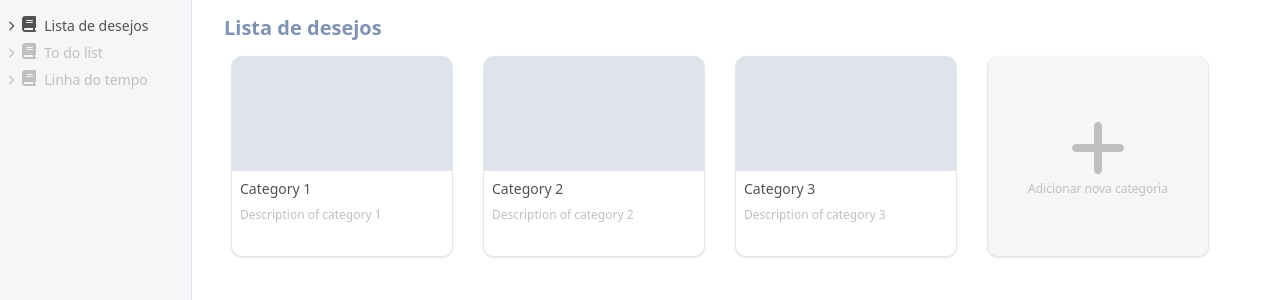
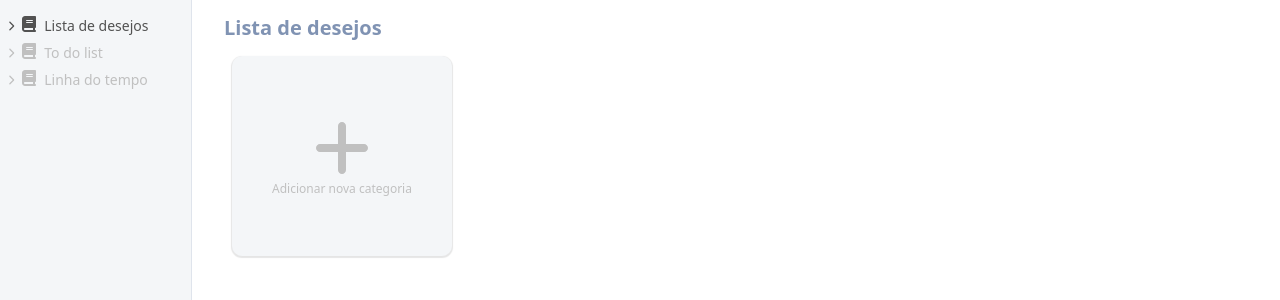
Before and after one commit to BeatrizBergamo/journal-handbook, a React app: page / in a window 1280 px wide. Shown: the top 300 px of the page. Built offline with nearby package versions, Linux system fonts and the light colour scheme.

Commit message:
fix: oveflow

```diff
--- a/src/components/card/wishlist/create-wishlist-card.component.styled.ts
+++ b/src/components/card/wishlist/create-wishlist-card.component.styled.ts
@@ -1,8 +1,6 @@
+import { Colors } from "@components/constants";
 import styled from "styled-components";
 import { WishlistCardWrapper } from "./wishlist-card.component.styled";
-import { Colors } from "@components/constants";
-import { FaIcon } from "@components/fa-icon";
-import { Body } from "@components/typography";
 
 export const CreateWishlistCardWrapper = styled(WishlistCardWrapper)`
   display: flex;
--- a/src/components/card/wishlist/wishlist-card.component.styled.ts
+++ b/src/components/card/wishlist/wishlist-card.component.styled.ts
@@ -13,7 +13,9 @@ export const WishlistCardWrapper = styled.div`
   height: ${wishlistCardHeight};
   width: ${wishlistCardWidth};
   overflow: hidden;
+  cursor: pointer;
 `;
+
 export const WishlistCardContentWrapper = styled.div`
   flex: 3;
   padding: ${Spacing.Small};
--- a/src/components/carousel/index.ts
+++ b/src/components/carousel/index.ts
@@ -3,10 +3,10 @@ import styled from "styled-components";
 
 export const Carousel = styled.div`
   display: flex;
+  gap: ${Spacing.Large};
   width: 100%;
-  gap: ${Spacing.Large};
+  padding: ${Spacing.Small};
   overflow-x: auto;
-  padding: ${Spacing.Small};
 
   &::-webkit-scrollbar {
     height: 10px;
--- a/src/components/layout/layout.component.styled.ts
+++ b/src/components/layout/layout.component.styled.ts
@@ -8,10 +8,10 @@ export const LayoutWrapper = styled.div`
 `;
 
 export const LayoutMainWrapper = styled.main`
-  width: 100%;
-  height: 100%;
+  flex: 1;
   display: flex;
   flex-direction: column;
   background-color: ${Colors.White};
   padding-inline: ${Spacing.Large};
+  overflow: hidden;
 `;
--- a/src/modules/wishlist/wishlist.page.tsx
+++ b/src/modules/wishlist/wishlist.page.tsx
@@ -10,15 +10,6 @@ export const WishlistPage = () => {
       <H1>{strings.wishlist.title}</H1>
       <Carousel>
         <Flex.Item noGrow>
-          <WishlistCard title="Category 1" description="Description of category 1" />
-        </Flex.Item>
-        <Flex.Item noGrow>
-          <WishlistCard title="Category 2" description="Description of category 2" />
-        </Flex.Item>
-        <Flex.Item noGrow>
-          <WishlistCard title="Category 3" description="Description of category 3" />
-        </Flex.Item>
-        <Flex.Item noGrow>
           <CreateWishlistCard />
         </Flex.Item>
       </Carousel>
```
